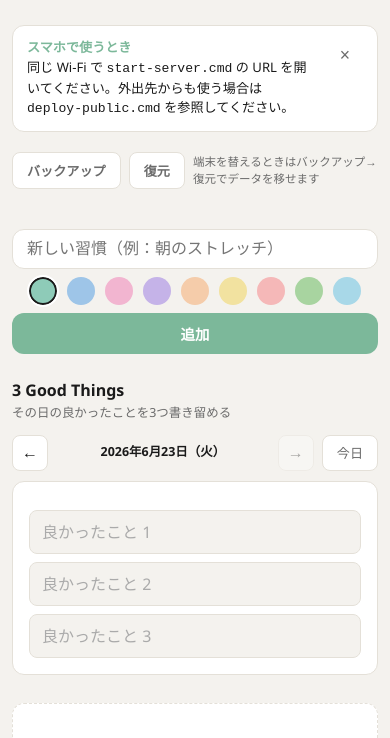
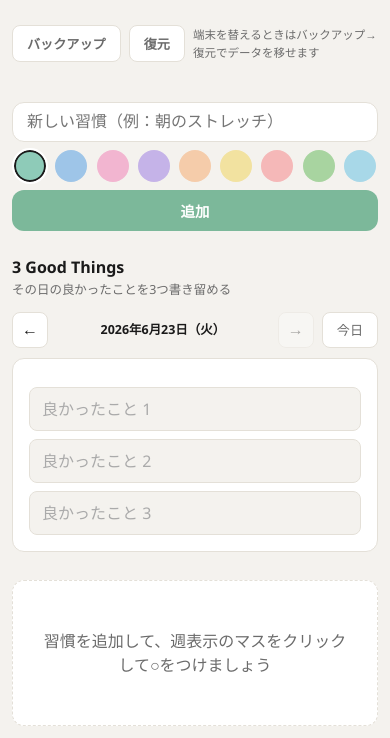
Before and after one commit to miku-yo/habit-tracker, a plain HTML site: page index.html in a window 390 px wide. Shown: the part 78-816 px from the top of the page. Drawn offline with Linux system fonts and the light colour scheme.

Commit message:
fix: remove hint banner, 9-col color grid, network-first SW

```diff
--- a/index.html
+++ b/index.html
@@ -110,20 +110,23 @@
     }
 
     .color-picker {
-      display: flex;
-      gap: 8px;
-      align-items: center;
-      flex-wrap: wrap;
+      display: grid;
+      grid-template-columns: repeat(9, minmax(0, 1fr));
+      gap: 6px;
+      width: 100%;
+      max-width: 360px;
     }
 
     .color-swatch {
-      width: 30px;
-      height: 30px;
+      width: 100%;
+      aspect-ratio: 1;
+      max-width: 32px;
+      max-height: 32px;
+      justify-self: center;
       border-radius: 50%;
       border: 2px solid transparent;
       cursor: pointer;
       padding: 0;
-      flex-shrink: 0;
     }
 
     .color-swatch:hover { opacity: 0.85; }
@@ -613,41 +616,6 @@
 
     .good-thing-input::placeholder { color: #aaa; }
 
-    .mobile-hint[hidden] {
-      display: none !important;
-    }
-
-    .mobile-hint {
-      display: flex;
-      align-items: flex-start;
-      gap: 10px;
-      background: var(--surface);
-      border: 1px solid var(--border);
-      border-radius: var(--radius);
-      padding: 12px 14px;
-      margin-bottom: 20px;
-      font-size: 0.82rem;
-      line-height: 1.5;
-    }
-
-    .mobile-hint strong { color: var(--accent); }
-
-    .mobile-hint-close {
-      background: none;
-      border: none;
-      color: var(--muted);
-      cursor: pointer;
-      font-size: 1.1rem;
-      line-height: 1;
-      padding: 8px;
-      min-width: 36px;
-      min-height: 36px;
-      border-radius: 6px;
-      flex-shrink: 0;
-    }
-
-    .mobile-hint-close:hover { color: var(--text); background: var(--bg); }
-
     .panel-scroll {
       overflow-x: auto;
       -webkit-overflow-scrolling: touch;
@@ -689,8 +657,7 @@
 
       .add-form { flex-direction: column; }
       .add-form input[type="text"] { min-width: 0; width: 100%; }
-      .color-picker { justify-content: center; width: 100%; gap: 10px; }
-      .color-swatch { width: 28px; height: 28px; }
+      .color-picker { max-width: none; gap: 5px; }
       .btn-primary { width: 100%; }
 
       .section-head {
@@ -762,11 +729,6 @@
         <p class="subtitle">習慣の記録、月ごとの目標、3 Good Things</p>
       </div>
     </header>
-
-    <div class="mobile-hint" id="mobileHint" hidden>
-      <div id="mobileHintText"></div>
-      <button type="button" class="mobile-hint-close" id="dismissHint" aria-label="閉じる">×</button>
-    </div>
 
     <div class="data-toolbar">
       <button type="button" class="btn-secondary" id="exportBtn">バックアップ</button>
@@ -1467,56 +1429,15 @@
     });
 
     initColorPicker();
-    initMobileHint();
     initServiceWorker();
     render();
-
-    function initMobileHint() {
-      const hint = document.getElementById("mobileHint");
-      const hintText = document.getElementById("mobileHintText");
-      const dismiss = document.getElementById("dismissHint");
-      const isStandalone = window.matchMedia("(display-mode: standalone)").matches
-        || window.navigator.standalone === true;
-      const isHttp = location.protocol === "http:" || location.protocol === "https:";
-      const isLocal = /^(localhost|127\.0\.0\.1)$/.test(location.hostname)
-        || /^192\.168\.|^10\.|^172\.(1[6-9]|2\d|3[01])\./.test(location.hostname);
-      const isPublic = isHttp && !isLocal;
-      const dismissed = localStorage.getItem("habit-tracker-hint-dismissed");
-
-      if (dismissed) return;
-
-      if (isPublic) {
-        hintText.innerHTML = `
-          <strong>外出先でも使えます</strong><br />
-          ホーム画面に追加しておけば、インターネット経由でいつでも記録できます。別の端末にデータを移すときは「バックアップ」→「復元」を使ってください。
-        `;
-        hint.hidden = false;
-      } else if (location.protocol === "file:") {
-        hintText.innerHTML = `
-          <strong>外出先から使うには</strong><br />
-          フォルダ内の <code>setup-github-pages.cmd</code> を実行すると、固定 URL（<code>https://あなたのID.github.io/habit-tracker/</code>）で公開できます。
-        `;
-        hint.hidden = false;
-      } else if (isLocal && window.innerWidth <= 720) {
-        hintText.innerHTML = `
-          <strong>スマホで使うとき</strong><br />
-          同じ Wi-Fi で <code>start-server.cmd</code> の URL を開いてください。外出先からも使う場合は <code>deploy-public.cmd</code> を参照してください。
-        `;
-        hint.hidden = false;
-      }
-
-      dismiss?.addEventListener("click", (e) => {
-        e.preventDefault();
-        hint.hidden = true;
-        hint.style.display = "none";
-        localStorage.setItem("habit-tracker-hint-dismissed", "1");
-      });
-    }
 
     function initServiceWorker() {
       if (!("serviceWorker" in navigator)) return;
       if (location.protocol === "file:") return;
-      navigator.serviceWorker.register("./sw.js").catch(() => {});
+      navigator.serviceWorker.register("./sw.js").then((reg) => {
+        reg.update();
+      }).catch(() => {});
     }
   </script>
 </body>
```
Also changed, not shown: sw.js (+22 -3 lines).
